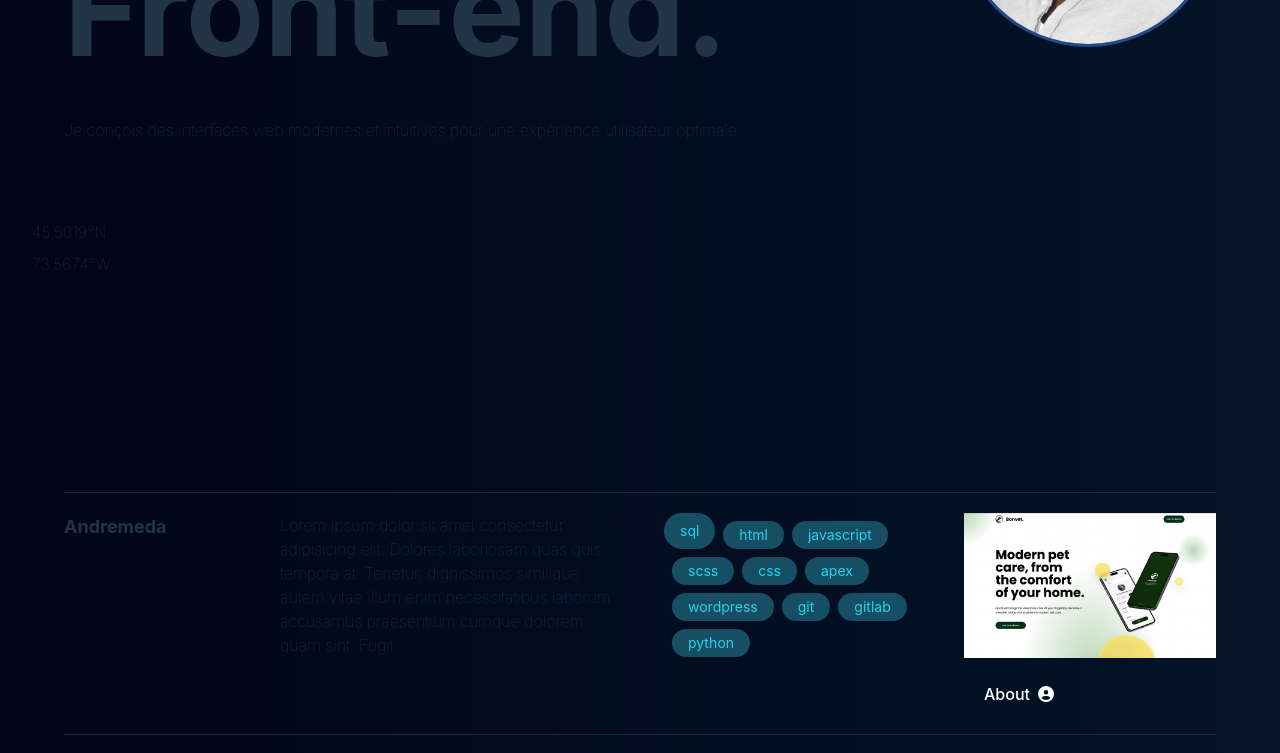
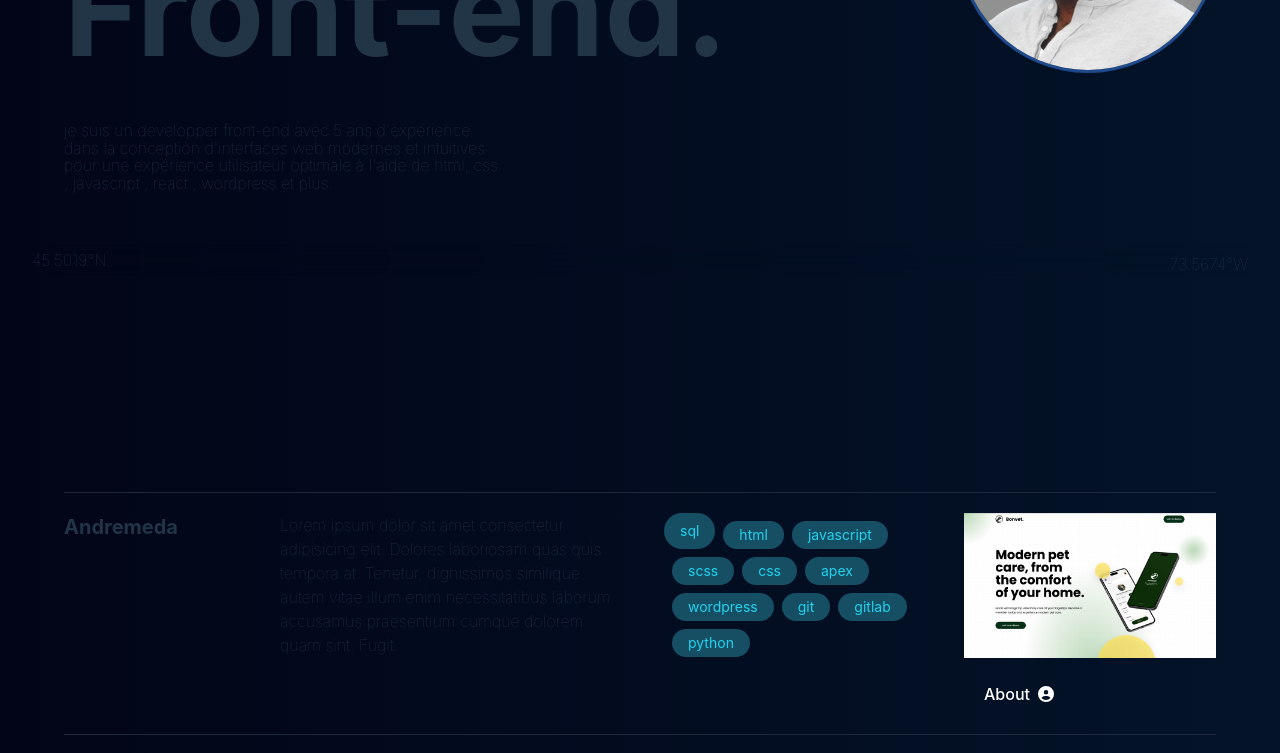
Before and after one commit to Alexanderkoum/Portfolio-2024, a React (Vite) app: page / in a window 1280 px wide. Shown: the part 500-1253 px from the top of the page. Built offline with nearby package versions, Linux system fonts and the light colour scheme.

Commit message:
footer modification

```diff
--- a/src/Footer.jsx
+++ b/src/Footer.jsx
@@ -5,8 +5,8 @@ import DownloadIcon from "./assets/circle-down-regular.svg";
 const Footer = () => {
   return (
     <>
-      <div className="fixed bottom-0 py-6  px-4 md:px-8 w-full flex justify-between items-end backdrop-blur-md sm:backdrop-blur-none">
-        <div className="flex flex-col space-y-2 backdrop-blur-md font-thin">
+      <div className="w-screen fixed bottom-0 py-6  px-4 md:px-8 w-full flex justify-between items-end backdrop-blur-md sm:backdrop-blur-none">
+        <div className="w-full flex flex-row justify-between items-center space-y-2 backdrop-blur-md font-thin">
 
           <p>45.5019°N</p>
           <p>73.5674°W</p>
--- a/src/components/ProfileHeading.jsx
+++ b/src/components/ProfileHeading.jsx
@@ -10,8 +10,8 @@ const ProfileHeading = () => {
         <div className="flex flex-col gap-9">
           <p className="text-lg mb-3 font-bold py-2 mb-4 px-5 rounded-full py-2 border px-5 bg-sky-950 border-sky-900 w-full md:w-[27%]">Alexander w. koum 🤙</p>
           <p className="text-6xl md:text-9xl mb-3 font-bold">Developpeur Front-end.</p>
-          <h1 className="text-md font-thin">
-          Je conçois des interfaces web modernes et intuitives pour une expérience utilisateur optimale.
+          <h1 className="text-md font-thin w-6/12">
+          je suis un developper front-end avec 5 ans d'experience dans la conception d'interfaces web modernes et intuitives pour une expérience utilisateur optimale à l'aide de html, css , javascript , react , wordpress et plus.
           </h1>
         </div>
         <img className="h-48 w-48 md:h-64 md:w-64 rounded-full ring" src={Profile} alt="" />
--- a/src/components/ProjectItem.jsx
+++ b/src/components/ProjectItem.jsx
@@ -10,7 +10,7 @@ import { motion } from "framer-motion";
 const ProjectItem = () => {
   return (
     <motion.div
-  className="max-w-6xl"
+  className="max-w-6xl hover:backdrop-blur-xl"
   initial={{ opacity: 0, y: 100 }}
   whileInView={{ opacity: 1, y: 0 }}
   transition={{
@@ -20,7 +20,7 @@ const ProjectItem = () => {
   }}
 >
     <div className="flex flex-wrap md:flex-nowrap gap-12 py-5 border-solid border-t border-slate-800">
-        <div className="w-full md:w-2/12 "><p className="text-lg font-bold">Andremeda</p> </div>
+        <div className="w-full md:w-2/12 "><p className="text-xl font-bold">Andremeda</p> </div>
         <div className="w-full md:w-4/12 font-thin">Lorem ipsum dolor sit amet consectetur adipisicing elit. Dolores laboriosam quas quis tempora at. Tenetur, dignissimos similique autem vitae illum enim necessitatibus laborum accusamus praesentium cumque dolorem quam sint. Fugit.</div>
         <div className="w-full md:w-3/12">
           <div className="flex space-x-2 space-y-2 flex-wrap">
```
